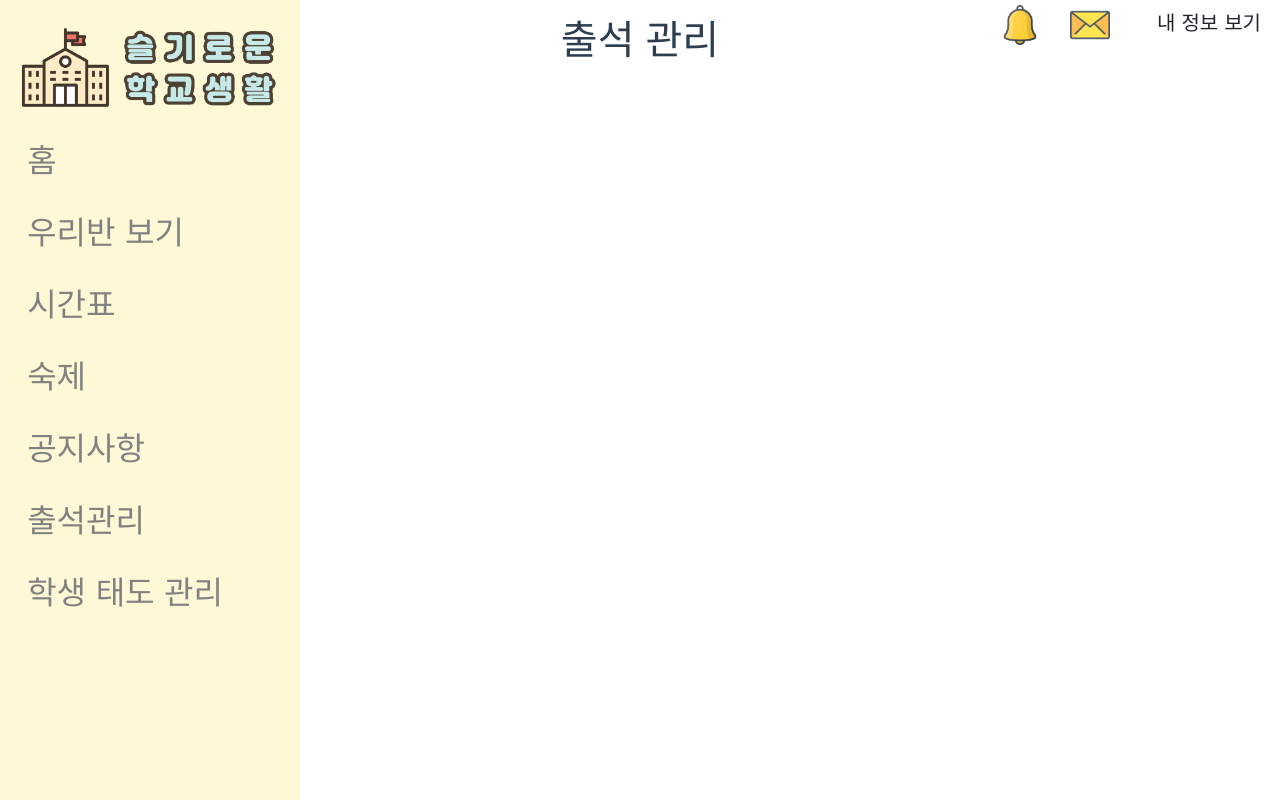
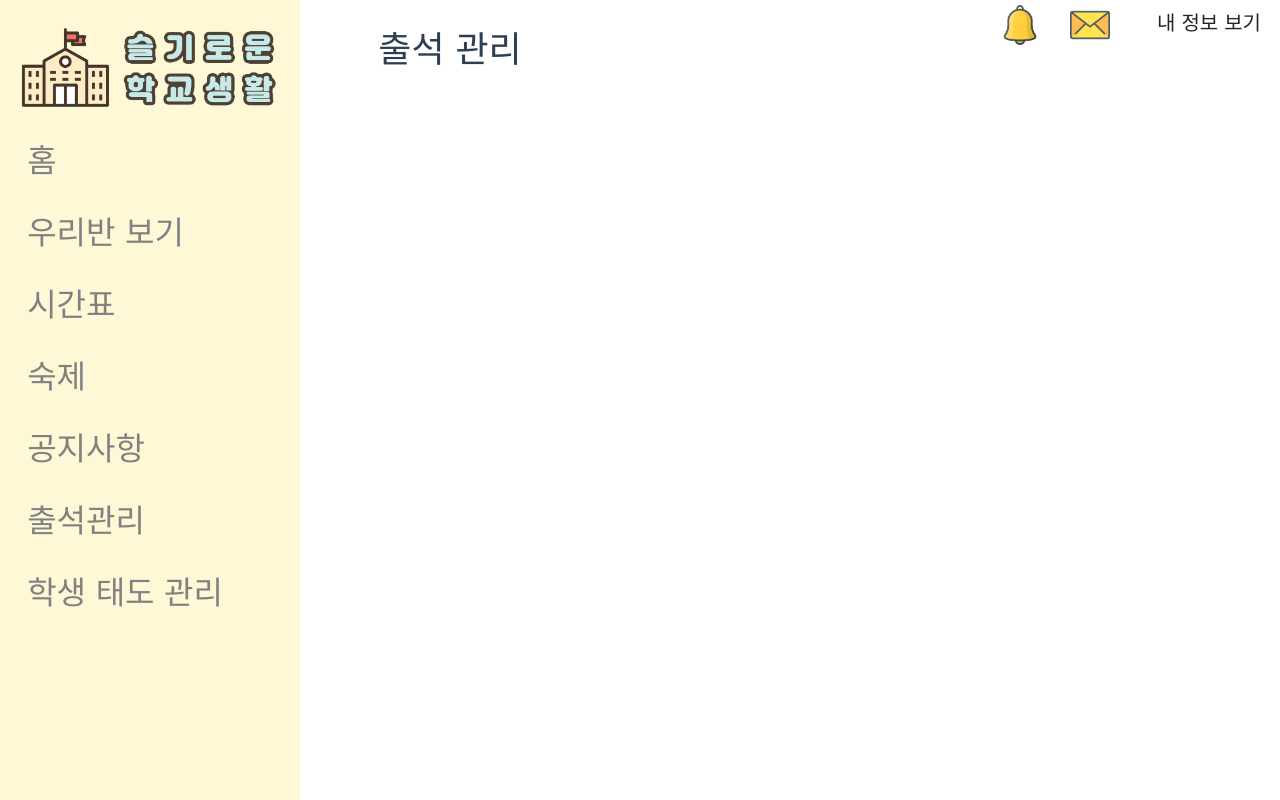
Before and after one commit to Jeong-Heui-Jin/wise_school, a Vue app in the folder frontend/: page /attendance in a window 1280 px wide. Shown: the top 800 px of the page. Built offline with nearby package versions, Linux system fonts and the light colour scheme; no server answers; a web font is replaced by a local one.

Commit message:
Update Student Info Page

```diff
--- a/frontend/src/views/AfterLogin/Attendance.vue
+++ b/frontend/src/views/AfterLogin/Attendance.vue
@@ -1,8 +1,8 @@
 <template>
-  <div>
+  <div style="font-family: 'Jua', sans-serif">
     <NavSideBar/>
     <NavBar/>
-    <h1>출석 관리</h1>
+    <h1 id="title">출석 관리</h1>
   </div>
 </template>
 
```
